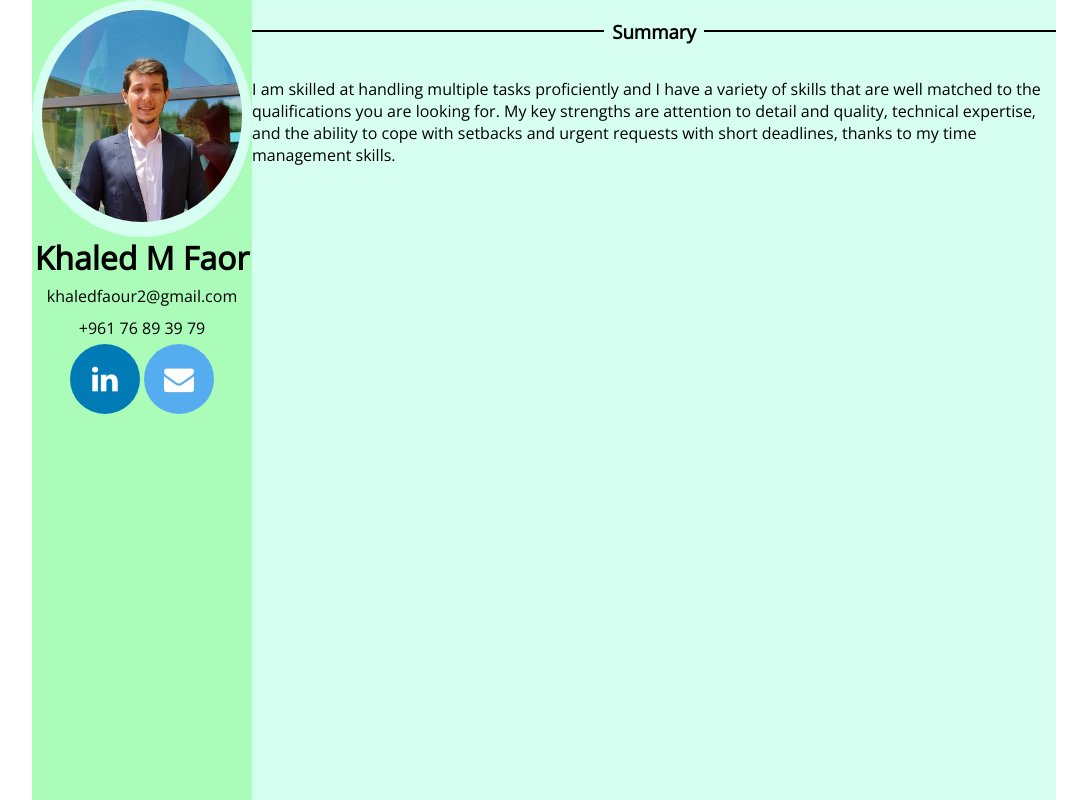
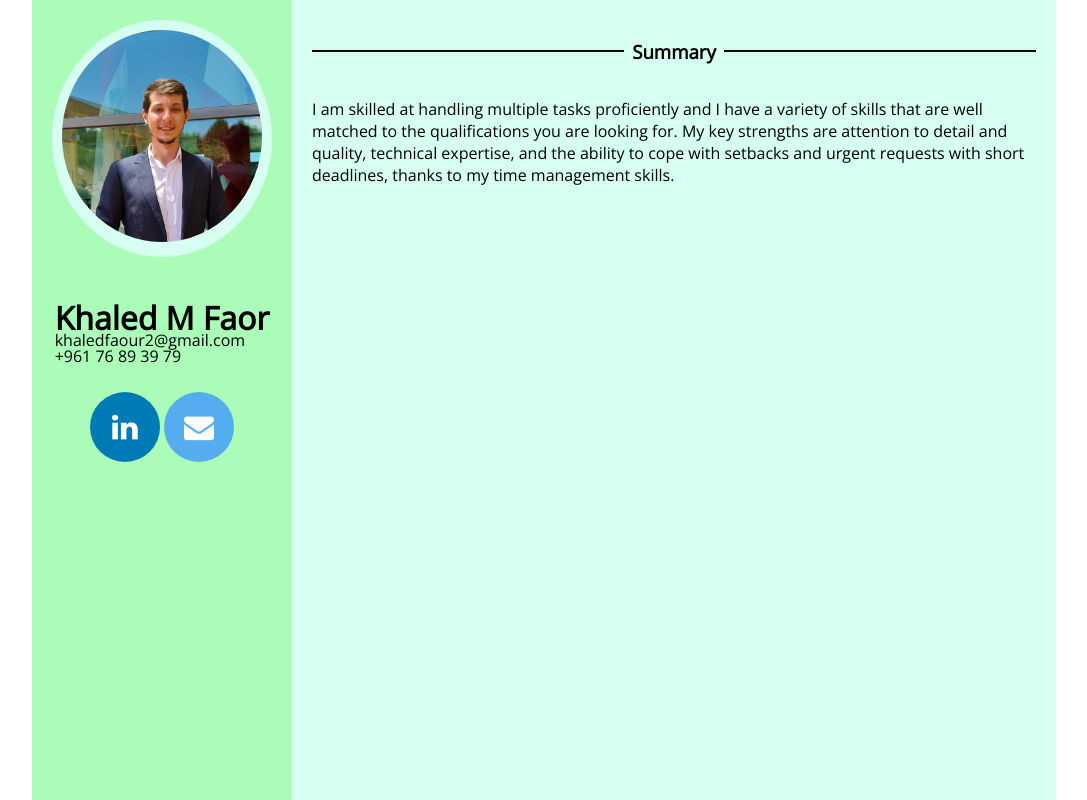
Before and after one commit to khaled-faour/cv---flexbox, a plain HTML site: page index.html in a window 1280 px wide. Shown: the whole page, without its empty margins (96-1183 px from the left). Drawn offline with nearby package versions, Linux system fonts and the light colour scheme.

Commit message:
Added Section Item Styles

```diff
--- a/css/styles.css
+++ b/css/styles.css
@@ -23,6 +23,9 @@ body{
     background-color: #D7FFF1;
 }
 
+.section-item{
+    margin: 20px;
+}
 
 .profile-picture-container{
     background-color: #D7FFF1;
--- a/index.html
+++ b/index.html
@@ -18,14 +18,18 @@
         <!-- Left Section -->
         <div class="left-section">
             <!-- Profile Picture -->
-            <div class="profile-picture-container">
-                <img  class="profile-picture" src="./imgs/profile.jpg" alt="Profile Picture">
+            <div class="section-item">
+                <div class="profile-picture-container">
+                    <img  class="profile-picture" src="./imgs/profile.jpg" alt="Profile Picture">
+                </div>
             </div>
 
             <!-- Personal Information -->
-            <h1 class="p-info">Khaled M Faor</h1>
-            <p class="p-info">khaledfaour2@gmail.com</p>
-            <p class="p-info">+961 76 89 39 79</p>
+            <div class="section-item">
+                <h1 class="p-info">Khaled M Faor</h1>
+                <p class="p-info">khaledfaour2@gmail.com</p>
+                <p class="p-info">+961 76 89 39 79</p>
+            </div>
 
             <!-- Action Buttons -->
             <div class="action-buttons-section">
@@ -35,8 +39,8 @@
         </div>
         <!-- Right Section -->
         <div class="right-section">
-            <!-- Summary Section -->
-            <div>
+            <!-- Summary -->
+            <div class="section-item">
                 <div class="separator">
                     <h3>Summary</h3>
                 </div>
```
